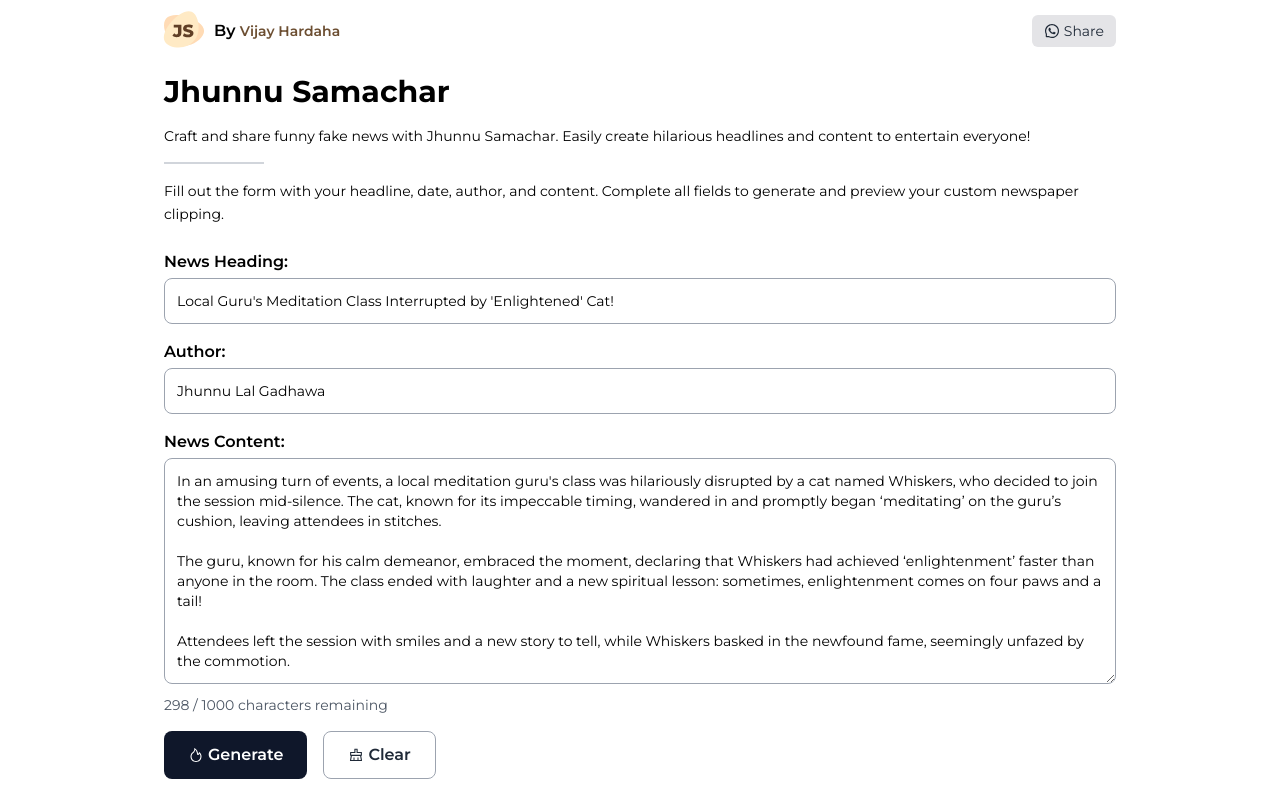
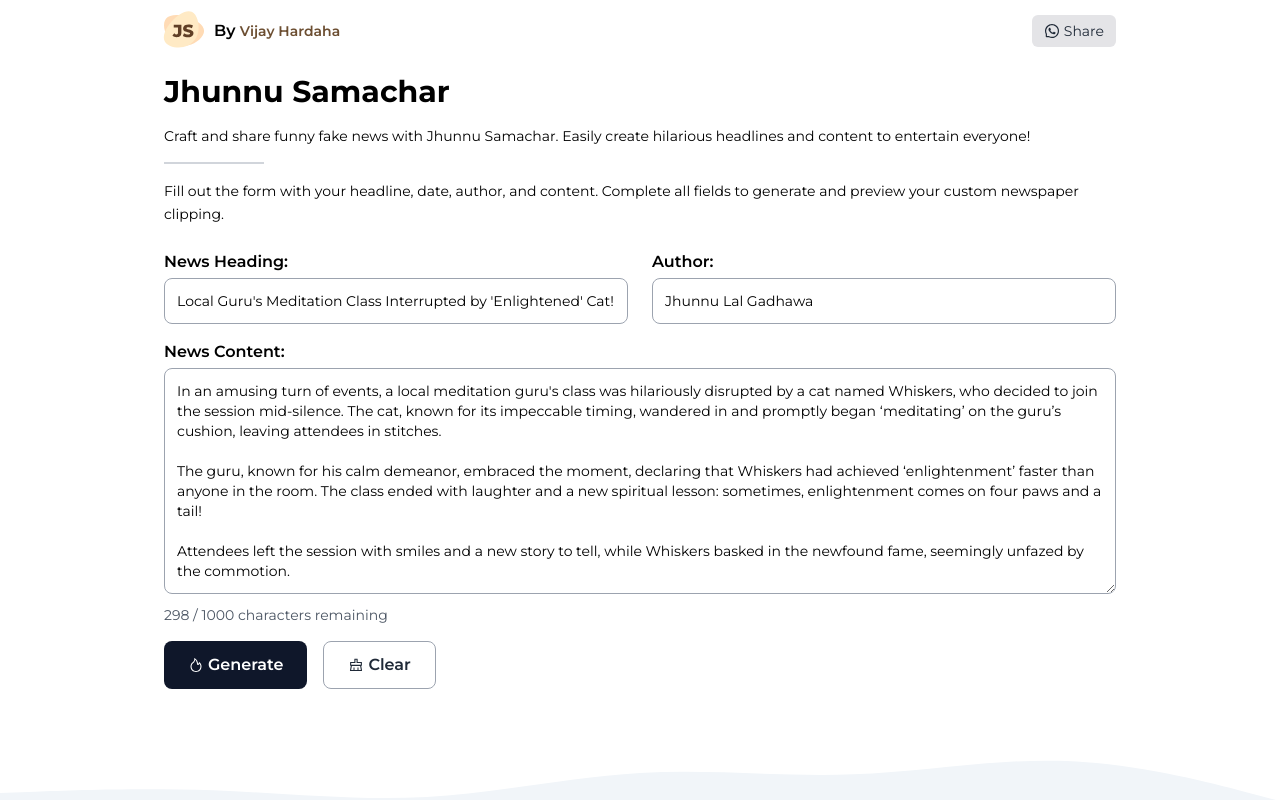
Before and after one commit to vijayhardaha/jhunnu-samachar, a Next.js app: page / in a window 1280 px wide. Shown: the top 800 px of the page. Built offline with nearby package versions, Linux system fonts and the light colour scheme; no server answers; a web font is replaced by a local one.

Commit message:
feat(add): set columns for heading and author

```diff
--- a/src/components/NewsForm.js
+++ b/src/components/NewsForm.js
@@ -68,7 +68,8 @@ const NewsForm = ({ news, setNews, setPreview }) => {
 					Fill out the form with your headline, date, author, and content. Complete all fields to generate and preview your custom newspaper clipping.
 				</p>
 
-				<div className="mb-4">
+				<div className="grid gap-4 mb-4 lg:grid-cols-2 lg:gap-6">
+					<div>
 						<label id="news-heading-label" className="block mb-1 font-semibold" htmlFor="news-heading">
 							News Heading:
 						</label>
@@ -85,7 +86,7 @@ const NewsForm = ({ news, setNews, setPreview }) => {
 						/>
 					</div>
 
-				<div className="mb-4">
+					<div>
 						<label id="news-author-label" className="block mb-1 font-semibold" htmlFor="news-author">
 							Author:
 						</label>
@@ -100,6 +101,7 @@ const NewsForm = ({ news, setNews, setPreview }) => {
 							aria-required="true"
 							required
 						/>
+					</div>
 				</div>
 
 				<div className="mb-4">
```
Lines whose indentation alone changed are shown as unchanged.
